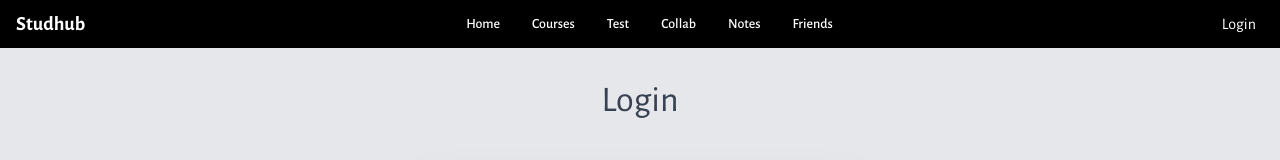
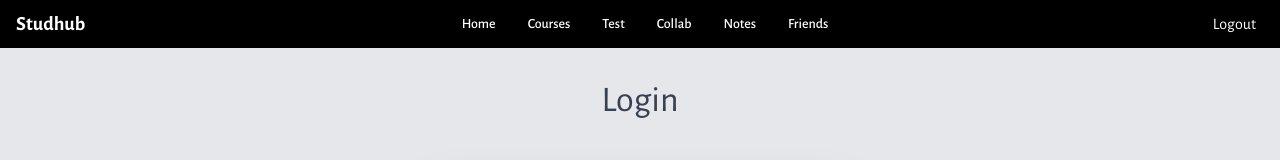
Before and after one commit to Rishabhgehlot7/studHub, a React (Create React App) app: page /Login in a window 1280 px wide. Shown: the top 160 px of the page. Built offline with nearby package versions, Linux system fonts and the light colour scheme.

Commit message:
login to logout commit

```diff
--- a/src/components/Header.jsx
+++ b/src/components/Header.jsx
@@ -45,7 +45,7 @@ export default function Header() {
                         <Link to={'/Login'} className=' text-white px-2'>Login</Link>
                     </>
                     :
-                    <Link onClick={addQuizData} className=' text-white px-2'>Login</Link>
+                    <Link onClick={addQuizData} className=' text-white px-2'>Logout</Link>
 
                 }
                 <Navbar.Toggle />
```
